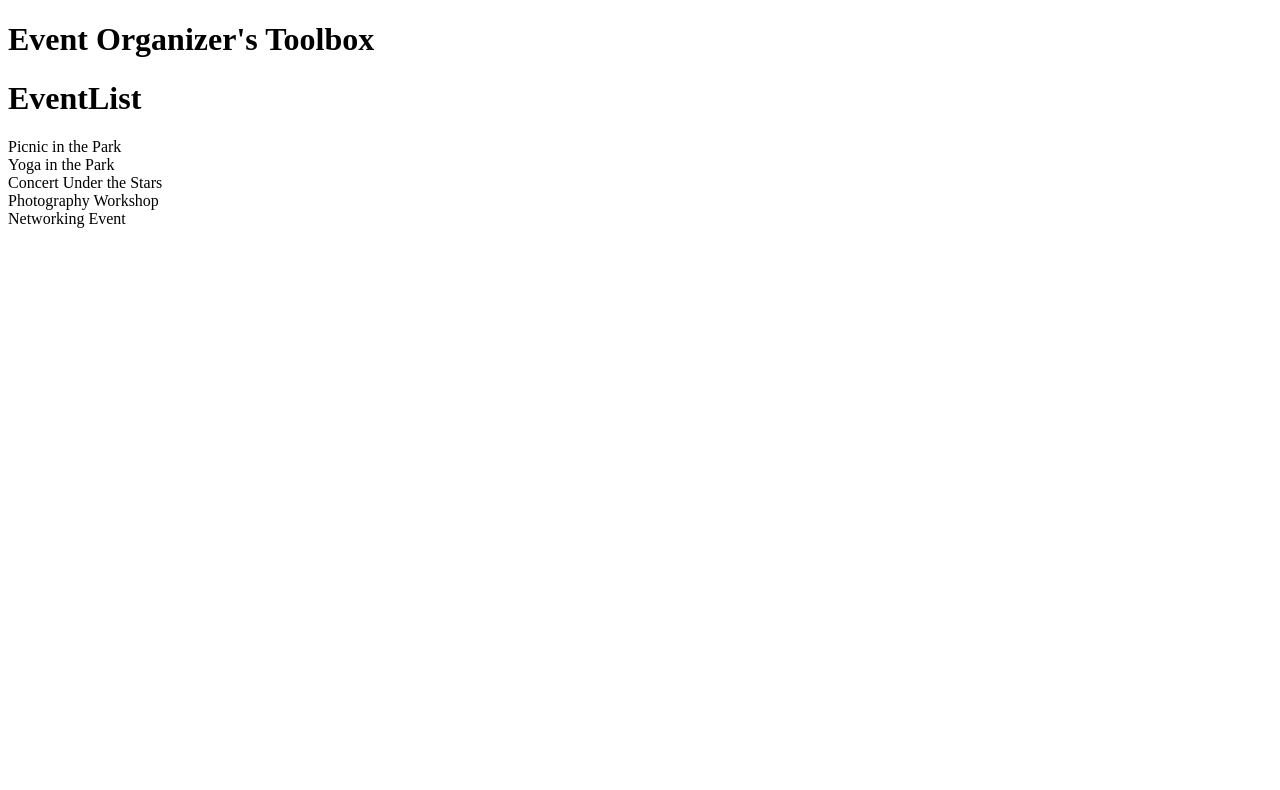
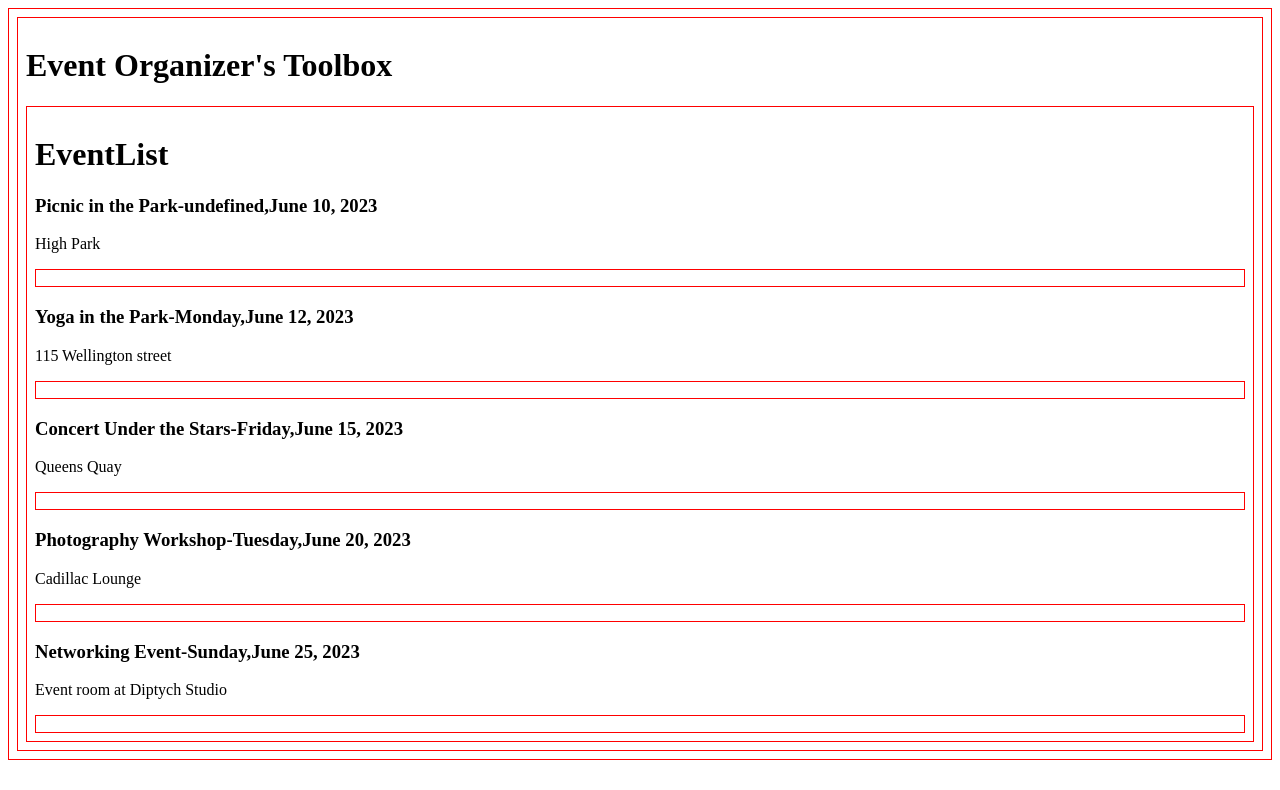
Before and after one commit to EOT-Event-Organizer-s-Toolbox/eot-codebase, a React (Vite) app in the folder web/: page / in a window 1280 px wide. Shown: the top 790 px of the page. Built offline with nearby package versions, Linux system fonts and the light colour scheme; data requests are answered from the project's data file.

Commit message:
util functions for date, structure for Component

```diff
--- a/web/src/App.css
+++ b/web/src/App.css
@@ -0,0 +1,5 @@
+main,
+div {
+  border: red 1px solid;
+  padding: 0.5em;
+}
--- a/web/src/App.tsx
+++ b/web/src/App.tsx
@@ -15,6 +15,7 @@ function App() {
     };
     fetchEvents();
   }, []);
+
   return (
     <main>
       <h1>Event Organizer's Toolbox</h1>
--- a/web/src/Components/EventList/EventListSingle.tsx
+++ b/web/src/Components/EventList/EventListSingle.tsx
@@ -1,4 +1,6 @@
 import { EventType } from '../../types';
+import { formatDateWritten } from '../../utils/date';
+import { getDayOfWeek } from '../../utils/date';
 
 interface Props {
   event: EventType | undefined;
@@ -6,7 +8,23 @@ interface Props {
 
 const EventListSingle = ({ event }: Props) => {
   console.log('SINGLE', event);
-  return <div className="placeholder">{event?.eventName}</div>;
+
+  if (!event) {
+    return null;
+  }
+
+  return (
+    <section className="event">
+      <h3 className="event--detail-section">
+        <span className="event--name">{event.eventName}</span>
+        <span className="event--name-separator">-</span>
+        <span className="event--day">{`${getDayOfWeek(event.date)},`}</span>
+        <span className="event--date">{formatDateWritten(event.date)}</span>
+      </h3>
+      <p className="event--location">{event.location}</p>
+      <div className="event--confirmations-container"></div>
+    </section>
+  );
 };
 
 export default EventListSingle;
--- /dev/null
+++ b/web/src/utils/date.tsx
@@ -0,0 +1,33 @@
+export const getDayOfWeek = (dateString: string): string => {
+  const date = new Date(dateString);
+  const days = [
+    'Sunday',
+    'Monday',
+    'Tuesday',
+    'Thursday',
+    'Friday',
+    'Saturday',
+  ];
+
+  return days[date.getDay()];
+};
+
+export const formatDateWritten = (
+  dateString: string,
+  localeString?: string | undefined | null,
+): string => {
+  let locale = 'en-US';
+
+  if (localeString) {
+    locale = localeString;
+  }
+
+  const date = new Date(dateString);
+  const opts: Intl.DateTimeFormatOptions = {
+    month: 'long',
+    day: 'numeric',
+    year: 'numeric',
+  };
+
+  return date.toLocaleDateString(locale, opts);
+};
```
